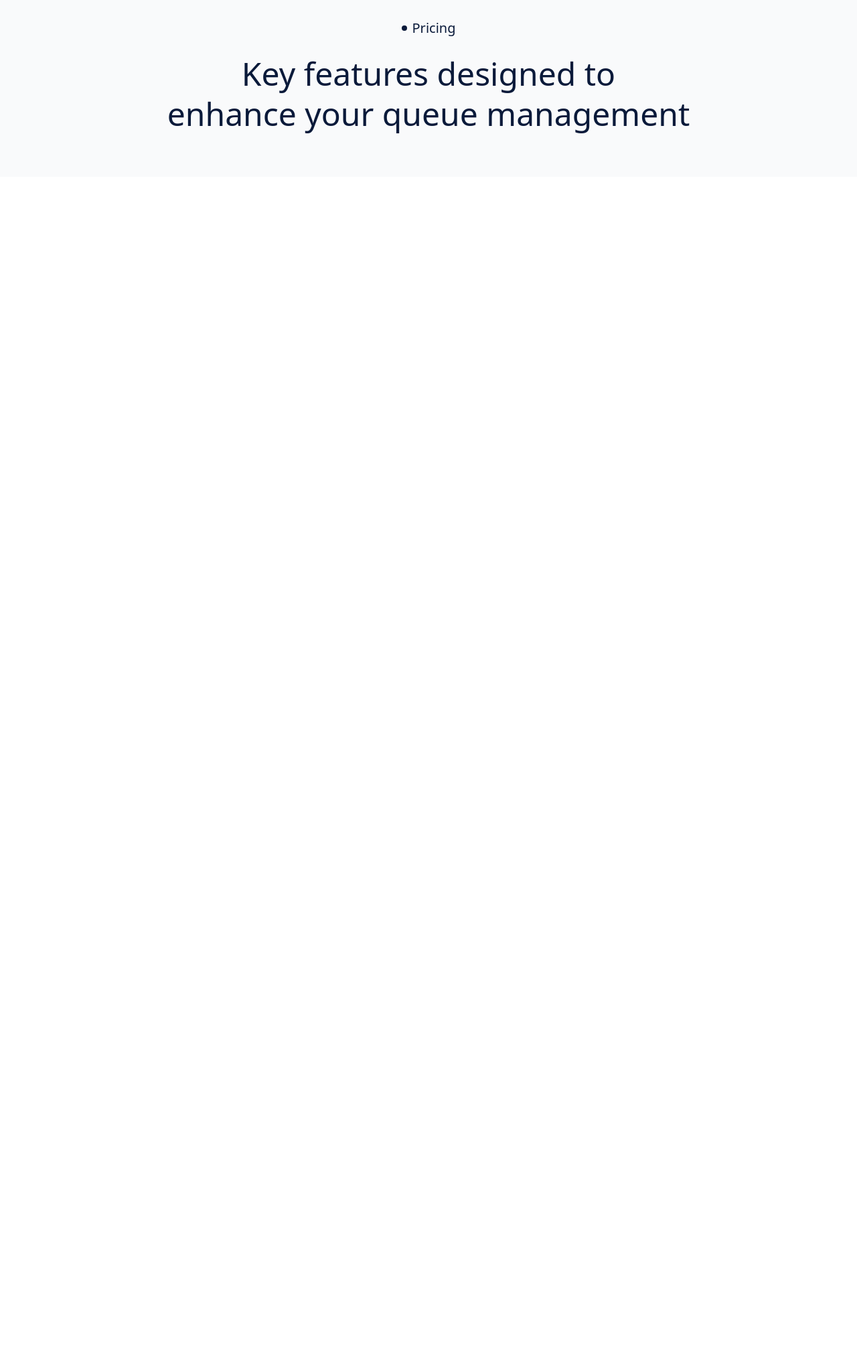
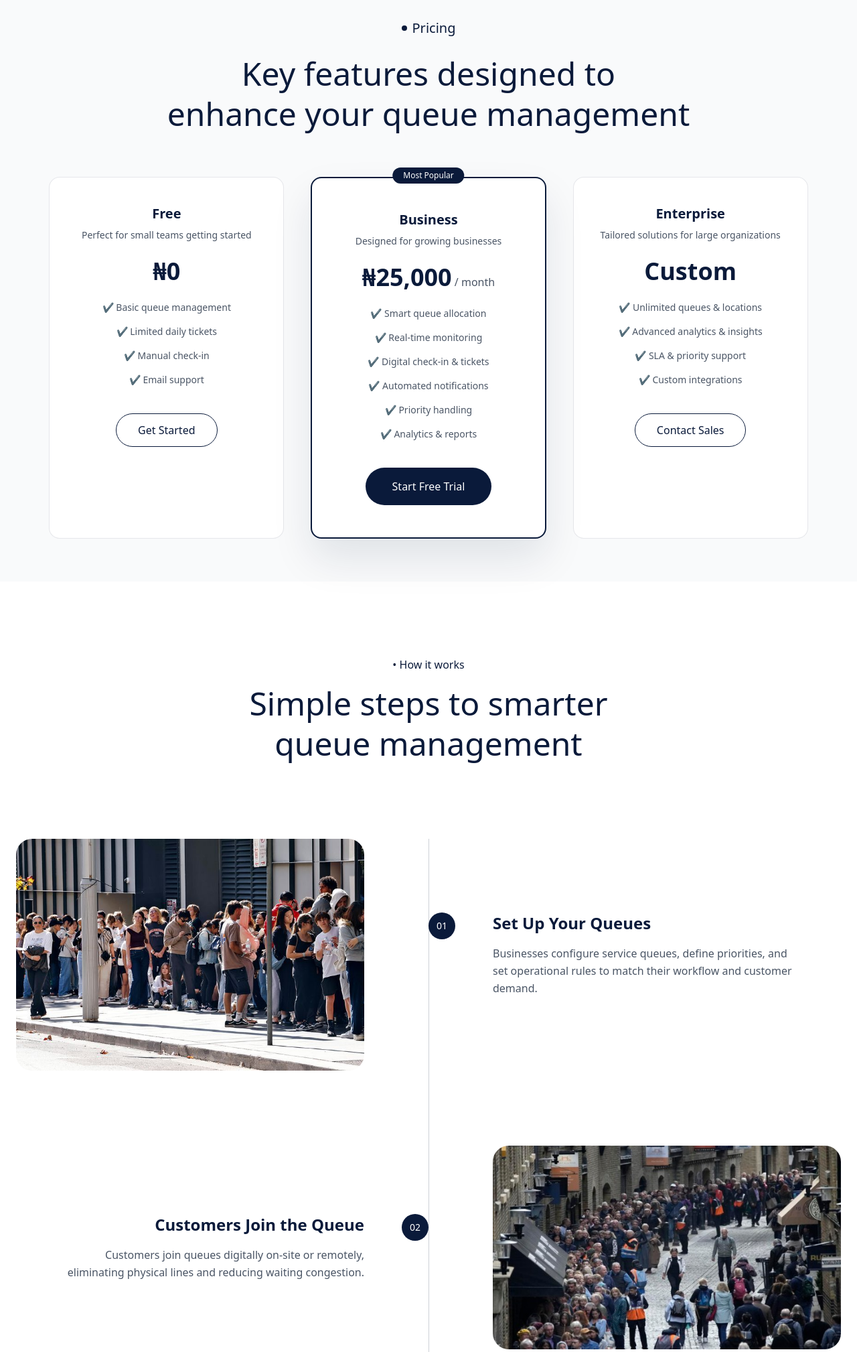
Before and after one commit to Tobicodes-dot/SwiftQ, a PHP site: page / in a window 1280 px wide. Shown: the part 3199-5217 px from the top of the page at 67% size. Before the commit the page ends 3398 px from the top, so only its background shows below. Run offline with PHP 8.4, Linux system fonts and the light colour scheme; style sheets or scripts are compiled from the project's sources.

Commit message:
Completed landing page design and added new images for analytics, notifications, and secure queue features, all that is left is footer

```diff
--- a/index.html
+++ b/index.html
@@ -391,6 +391,229 @@
         <h1 class="text-[#0A1A3A] font-medium text-3xl md:text-5xl leading-tight text-center">
         Key features designed to <br> enhance your queue management
         </h1>
+        <!-- Pricing Grid -->
+        <div class="grid gap-10 md:grid-cols-2 lg:grid-cols-3 mt-16">
+
+            <!-- Free / Basic Plan -->
+            <div class="bg-white rounded-2xl border border-[#0A1A3A]/10 p-10 text-center">
+                <h3 class="text-xl font-semibold text-[#0A1A3A] mb-2">
+                Free
+                </h3>
+                <p class="text-sm text-gray-600 mb-6">
+                Perfect for small teams getting started
+                </p>
+
+                <div class="text-4xl font-semibold text-[#0A1A3A] mb-6">
+                ₦0
+                </div>
+
+                <ul class="space-y-4 text-sm text-gray-600 mb-10">
+                <li>✔ Basic queue management</li>
+                <li>✔ Limited daily tickets</li>
+                <li>✔ Manual check-in</li>
+                <li>✔ Email support</li>
+                </ul>
+
+                <a href="#contact"
+                class="inline-block px-8 py-3 rounded-full
+                        border border-[#0A1A3A]
+                        text-[#0A1A3A] font-medium transition
+                        hover:bg-[#0A1A3A] hover:text-white">
+                Get Started
+                </a>
+            </div>
+
+            <!-- Business Plan (Highlighted) -->
+            <div class="relative bg-white rounded-2xl
+                        border-2 border-[#0A1A3A]
+                        p-12 text-center
+                        shadow-[0_30px_60px_rgba(10,26,58,0.1)]">
+
+                <!-- Badge -->
+                <span class="absolute -top-4 left-1/2 -translate-x-1/2
+                            bg-[#0A1A3A] text-white text-xs
+                            px-4 py-1 rounded-full">
+                Most Popular
+                </span>
+
+                <h3 class="text-xl font-semibold text-[#0A1A3A] mb-2">
+                Business
+                </h3>
+                <p class="text-sm text-gray-600 mb-6">
+                Designed for growing businesses
+                </p>
+
+                <div class="text-4xl font-semibold text-[#0A1A3A] mb-6">
+                ₦25,000<span class="text-base font-normal text-gray-600"> / month</span>
+                </div>
+
+                <ul class="space-y-4 text-sm text-gray-600 mb-10">
+                <li>✔ Smart queue allocation</li>
+                <li>✔ Real-time monitoring</li>
+                <li>✔ Digital check-in & tickets</li>
+                <li>✔ Automated notifications</li>
+                <li>✔ Priority handling</li>
+                <li>✔ Analytics & reports</li>
+                </ul>
+
+                <a href="#contact"
+                class="inline-block px-10 py-4 rounded-full
+                        bg-[#0A1A3A] text-white font-medium
+                        transition hover:opacity-90">
+                Start Free Trial
+                </a>
+            </div>
+
+            <!-- Enterprise Plan -->
+            <div class="bg-white rounded-2xl border border-[#0A1A3A]/10 p-10 text-center">
+                <h3 class="text-xl font-semibold text-[#0A1A3A] mb-2">
+                Enterprise
+                </h3>
+                <p class="text-sm text-gray-600 mb-6">
+                Tailored solutions for large organizations
+                </p>
+
+                <div class="text-4xl font-semibold text-[#0A1A3A] mb-6">
+                Custom
+                </div>
+
+                <ul class="space-y-4 text-sm text-gray-600 mb-10">
+                <li>✔ Unlimited queues & locations</li>
+                <li>✔ Advanced analytics & insights</li>
+                <li>✔ SLA & priority support</li>
+                <li>✔ Custom integrations</li>
+                </ul>
+
+                <a href="#contact"
+                class="inline-block px-8 py-3 rounded-full
+                        border border-[#0A1A3A]
+                        text-[#0A1A3A] font-medium transition
+                        hover:bg-[#0A1A3A] hover:text-white">
+                Contact Sales
+                </a>
+            </div>
+        </div>
+    </section>
+    <section id="how-it-works" class="py-28 bg-white scroll-mt-24">
+        <div class="max-w-7xl mx-auto px-6">
+
+            <!-- Section Header -->
+            <div class="text-center mb-28">
+            <p class="text-[#0A1A3A] font-medium mb-4">• How it works</p>
+            <h2 class="text-3xl md:text-5xl font-medium text-[#0A1A3A] leading-tight">
+                Simple steps to smarter <br />
+                queue management
+            </h2>
+            </div>
+
+            <!-- Timeline -->
+            <div class="relative">
+
+            <!-- Vertical Line -->
+            <div class="absolute left-1/2 top-0 bottom-0 w-px bg-[#0A1A3A]/20 hidden md:block"></div>
+
+            <!-- STEP 1 -->
+            <div class="grid md:grid-cols-2 gap-16 items-center mb-28">
+                <div class="md:pr-16">
+                <img src="./Public/assets/images/queue.jpg"
+                    alt="Queue setup"
+                    class="rounded-3xl w-full object-cover">
+                </div>
+
+                <div class="md:pl-16 relative">
+                <span class="absolute -left-8 top-0 w-10 h-10 rounded-full
+                            bg-[#0A1A3A] text-white text-sm
+                            flex items-center justify-center">
+                    01
+                </span>
+
+                <h3 class="text-2xl font-semibold text-[#0A1A3A] mb-4">
+                    Set Up Your Queues
+                </h3>
+                <p class="text-gray-600 leading-relaxed max-w-md">
+                    Businesses configure service queues, define priorities, and set
+                    operational rules to match their workflow and customer demand.
+                </p>
+                </div>
+            </div>
+
+            <!-- STEP 2 -->
+            <div class="grid md:grid-cols-2 gap-16 items-center mb-28">
+                <div class="md:order-2 md:pl-16">
+                <img src="./Public/assets/images/sec-queue.jpg"
+                    alt="Customer check-in"
+                    class="rounded-3xl w-full object-cover">
+                </div>
+
+                <div class="md:order-1 md:pr-16 text-right relative">
+                <span class="absolute -right-8 top-0 w-10 h-10 rounded-full
+                            bg-[#0A1A3A] text-white text-sm
+                            flex items-center justify-center">
+                    02
+                </span>
+
+                <h3 class="text-2xl font-semibold text-[#0A1A3A] mb-4">
+                    Customers Join the Queue
+                </h3>
+                <p class="text-gray-600 leading-relaxed max-w-md ml-auto">
+                    Customers join queues digitally on-site or remotely, eliminating
+                    physical lines and reducing waiting congestion.
+                </p>
+                </div>
+            </div>
+
+            <!-- STEP 3 -->
+            <div class="grid md:grid-cols-2 gap-16 items-center mb-28">
+                <div class="md:pr-16">
+                <img src="./Public/assets/images/notif.jpeg"
+                    alt="Notifications"
+                    class="rounded-3xl w-full object-cover">
+                </div>
+
+                <div class="md:pl-16 relative">
+                <span class="absolute -left-8 top-0 w-10 h-10 rounded-full
+                            bg-[#0A1A3A] text-white text-sm
+                            flex items-center justify-center">
+                    03
+                </span>
+
+                <h3 class="text-2xl font-semibold text-[#0A1A3A] mb-4">
+                    Automated Notifications
+                </h3>
+                <p class="text-gray-600 leading-relaxed max-w-md">
+                    SwiftQ sends real-time updates to customers, keeping them informed
+                    as their turn approaches or if delays occur.
+                </p>
+                </div>
+            </div>
+
+            <!-- STEP 4 -->
+            <div class="grid md:grid-cols-2 gap-16 items-center">
+                <div class="md:order-2 md:pl-16">
+                <img src="./Public/assets/images/analytics.jpg"
+                    alt="Analytics"
+                    class="rounded-3xl w-full object-cover">
+                </div>
+
+                <div class="md:order-1 md:pr-16 text-right relative">
+                <span class="absolute -right-8 top-0 w-10 h-10 rounded-full
+                            bg-[#0A1A3A] text-white text-sm
+                            flex items-center justify-center">
+                    04
+                </span>
+
+                <h3 class="text-2xl font-semibold text-[#0A1A3A] mb-4">
+                    Serve Customers & Optimize
+                </h3>
+                <p class="text-gray-600 leading-relaxed max-w-md ml-auto">
+                    Businesses serve customers efficiently while leveraging analytics
+                    to optimize staffing, reduce wait times, and improve performance.
+                </p>
+                </div>
+            </div>
+
+            </div>
+        </div>
     </section>
     <script src="./Public/assets/js/swiper.js"></script>
 </body>
```
Also changed, not shown: Public/assets/images/analytics.jpg (added), Public/assets/images/notif.jpeg (added), Public/assets/images/sec-queue.jpg (added), Public/assets/style/output.css.
